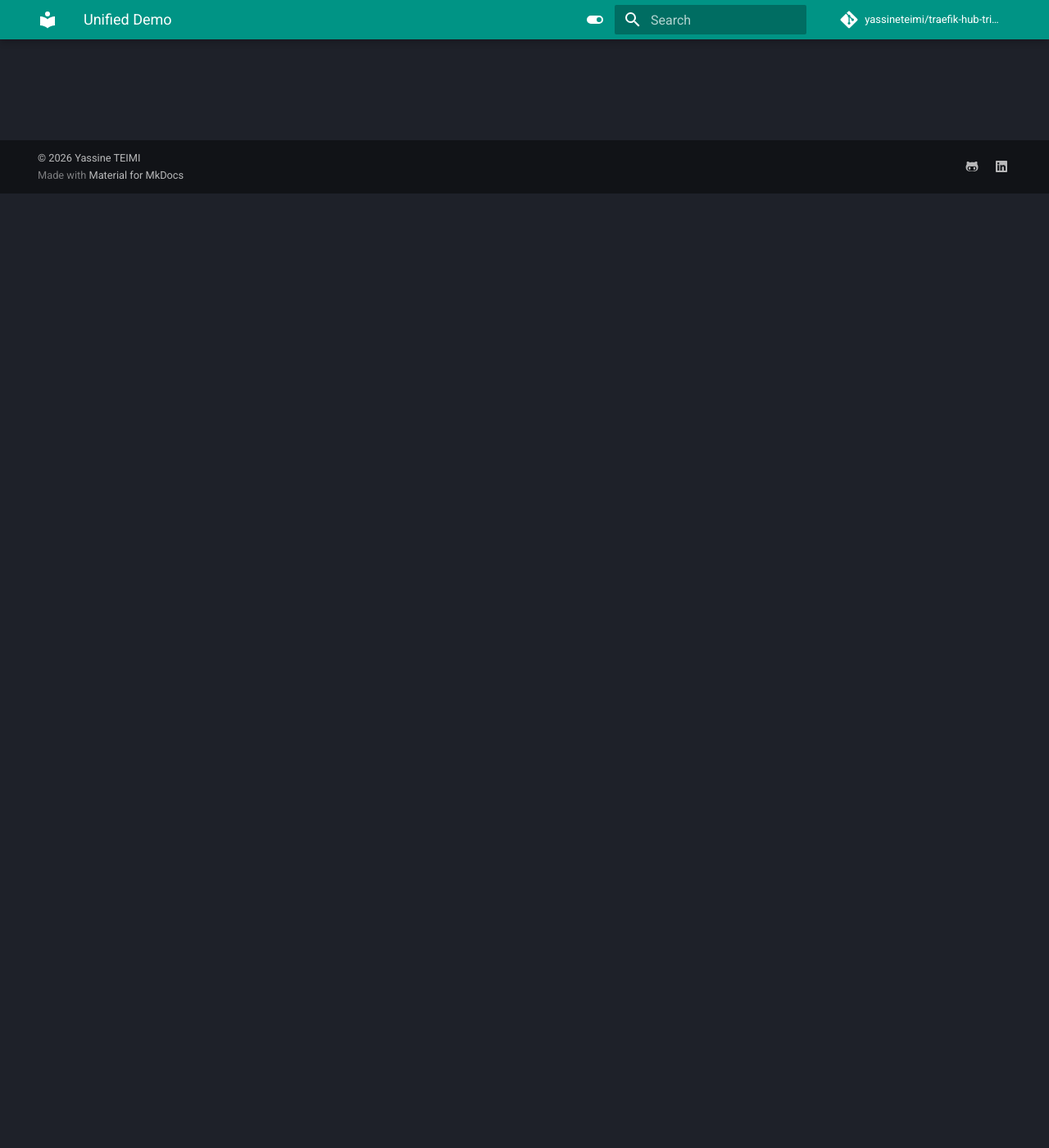
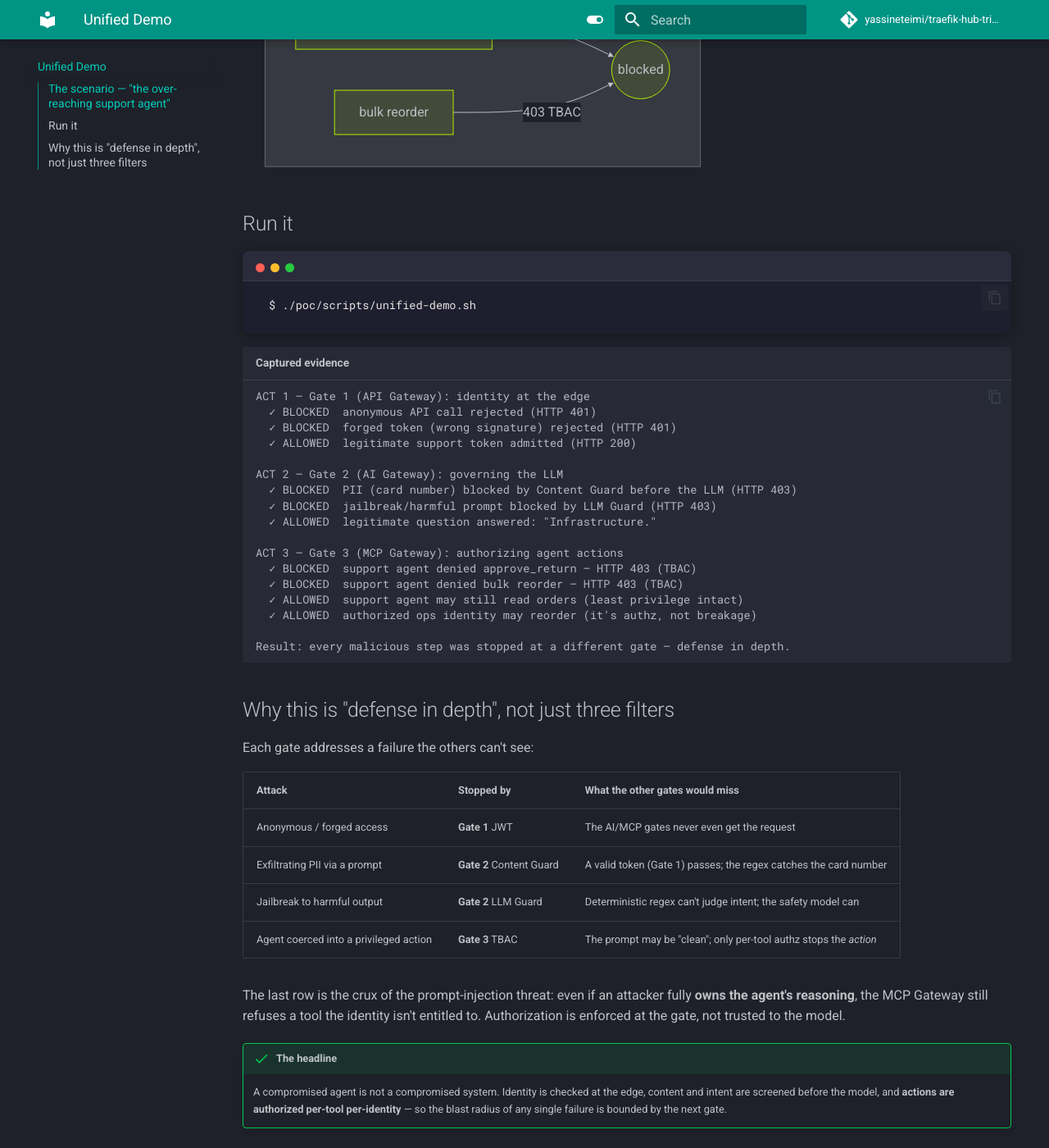
Before and after one commit to yassineteimi/traefik-hub-triple-gate, an MkDocs documentation site: the page built from docs/unified-demo.md, in a window 1280 px wide and 1400 px high, scrolled down 1164 px. Shown: the whole window at 82% size. Built offline with MkDocs 1.6.1 and Material for MkDocs 9.7.7, drawn with Linux system fonts in a browser that asks for light colours; comment, search, counter and statistics services are not loaded; some of the changed text lies outside the part shown.

Commit message:
feat(m4): unified Triple Gate demo — one attack stopped at all three gates + chapter

````diff
--- a/docs/unified-demo.md
+++ b/docs/unified-demo.md
@@ -1,10 +1,68 @@
 # Unified Demo
 
-!!! note "Status: planned (Milestone M4)"
-    One scripted end-to-end scenario — e.g. a prompt-injection attempt to make the agent exfiltrate data — showing it stopped or constrained at multiple gates. Evidence captured here.
+One attacker, one narrative, three gates. This scenario shows **defense in depth**: a malicious step blocked at one gate would still be caught at the next, and each gate refuses a *different* class of abuse — yet legitimate traffic flows throughout.
 
-## Coming here
+## The scenario — "the over-reaching support agent"
 
-- A single narrative attack walked through all three gates.
-- Where each gate stops or constrains it (defense in depth).
-- Captured evidence (logs, responses, screenshots).
+A **support**-tier identity (or an attacker holding a stolen support token) tries to escalate from read-only help into **data exfiltration** and **privileged actions**. Each move is stopped at a different layer.
+
+```mermaid
+flowchart TD
+  A([attacker / over-reaching support agent]) --> G1
+  subgraph G1[Gate 1 · API Gateway]
+    A1[anonymous call] -->|401| B1((blocked))
+    A2[forged token] -->|401| B1
+  end
+  G1 --> G2
+  subgraph G2[Gate 2 · AI Gateway]
+    A3[smuggle card number] -->|403 Content Guard| B2((blocked))
+    A4[jailbreak prompt] -->|403 LLM Guard| B2
+  end
+  G2 --> G3
+  subgraph G3[Gate 3 · MCP Gateway]
+    A5[approve fraudulent return] -->|403 TBAC| B3((blocked))
+    A6[bulk reorder] -->|403 TBAC| B3
+  end
+```
+
+## Run it
+
+```{ .sh .terminal }
+$ ./poc/scripts/unified-demo.sh
+```
+
+```text title="Captured evidence"
+ACT 1 — Gate 1 (API Gateway): identity at the edge
+  ✓ BLOCKED  anonymous API call rejected (HTTP 401)
+  ✓ BLOCKED  forged token (wrong signature) rejected (HTTP 401)
+  ✓ ALLOWED  legitimate support token admitted (HTTP 200)
+
+ACT 2 — Gate 2 (AI Gateway): governing the LLM
+  ✓ BLOCKED  PII (card number) blocked by Content Guard before the LLM (HTTP 403)
+  ✓ BLOCKED  jailbreak/harmful prompt blocked by LLM Guard (HTTP 403)
+  ✓ ALLOWED  legitimate question answered: "Infrastructure."
+
+ACT 3 — Gate 3 (MCP Gateway): authorizing agent actions
+  ✓ BLOCKED  support agent denied approve_return — HTTP 403 (TBAC)
+  ✓ BLOCKED  support agent denied bulk reorder — HTTP 403 (TBAC)
+  ✓ ALLOWED  support agent may still read orders (least privilege intact)
+  ✓ ALLOWED  authorized ops identity may reorder (it's authz, not breakage)
+
+Result: every malicious step was stopped at a different gate — defense in depth.
+```
+
+## Why this is "defense in depth", not just three filters
+
+Each gate addresses a failure the others can't see:
+
+| Attack | Stopped by | What the other gates would miss |
+| --- | --- | --- |
+| Anonymous / forged access | **Gate 1** JWT | The AI/MCP gates never even get the request |
+| Exfiltrating PII via a prompt | **Gate 2** Content Guard | A valid token (Gate 1) passes; the regex catches the card number |
+| Jailbreak to harmful output | **Gate 2** LLM Guard | Deterministic regex can't judge intent; the safety model can |
+| Agent coerced into a privileged action | **Gate 3** TBAC | The prompt may be "clean"; only per-tool authz stops the *action* |
+
+The last row is the crux of the prompt-injection threat: even if an attacker fully **owns the agent's reasoning**, the MCP Gateway still refuses a tool the identity isn't entitled to. Authorization is enforced at the gate, not trusted to the model.
+
+!!! success "The headline"
+    A compromised agent is not a compromised system. Identity is checked at the edge, content and intent are screened before the model, and **actions are authorized per-tool per-identity** — so the blast radius of any single failure is bounded by the next gate.
````
Also changed, not shown: 1 other file.
